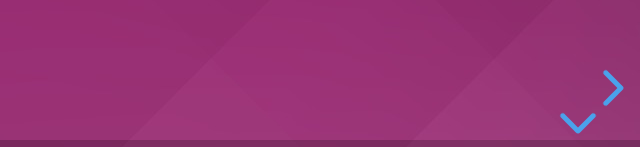
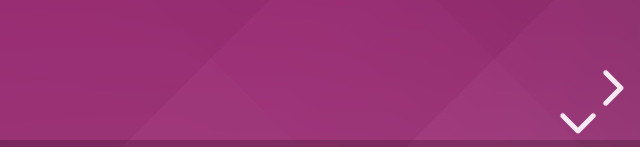
Before and after one commit to P4inox/RevealProjektServer, a plain HTML site: page index.html in a window 1280 px wide. Shown: the part 650-797 px from the top of the page, 640-1280 px from the left. Drawn offline with Linux system fonts and the light colour scheme.

Commit message:
Chnage Color Arrows

```diff
--- a/data/css/custom.css
+++ b/data/css/custom.css
@@ -19,3 +19,7 @@ hr {
 .reveal pre {
     font-family: inherit;
 }
+
+.reveal .controls .controls-arrow {
+    color: white;
+}
```
